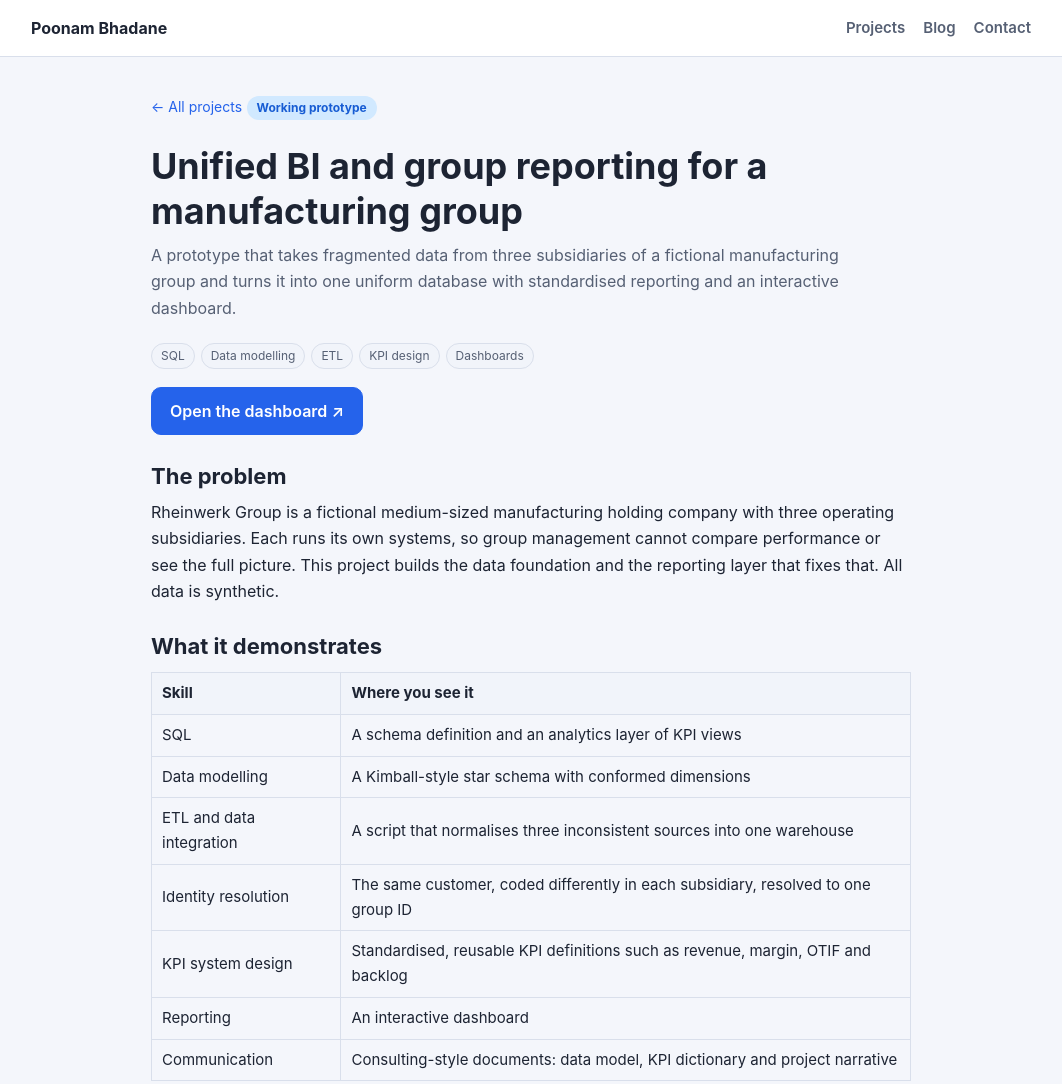
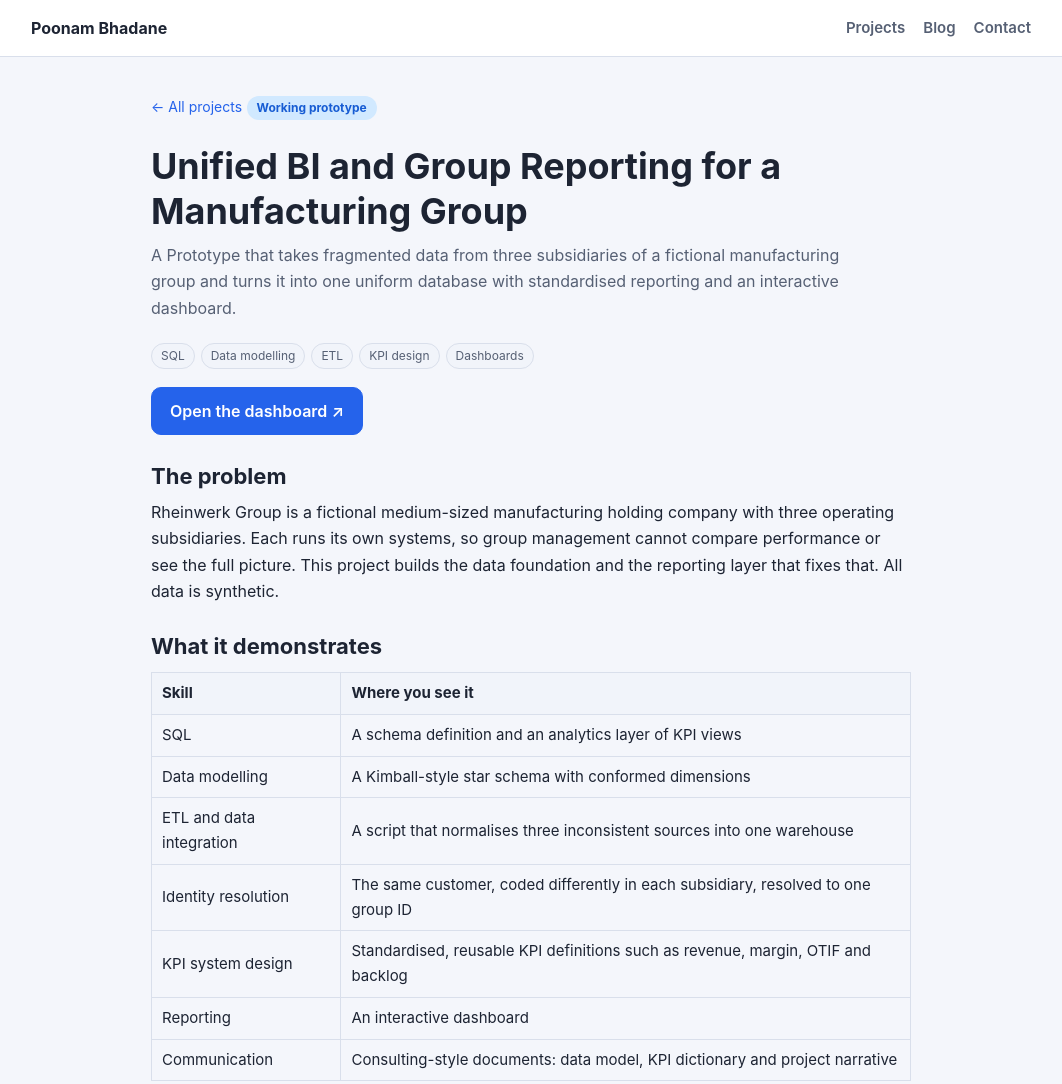
Before and after one commit to poonam-bhadane/poonam-bhadane.github.io, an Astro site: page /projects/group-bi-warehouse in a window 1280 px wide. Shown: the top 1084 px of the page, without its empty margins (109-1171 px from the left). Built offline with nearby package versions, Linux system fonts and the light colour scheme; Astro itself is replaced by a stand-in of ours.

Commit message:
Fix title and summary casing in group BI warehouse
Updated title and summary formatting for consistency.

```diff
--- a/src/content/projects/group-bi-warehouse.md
+++ b/src/content/projects/group-bi-warehouse.md
@@ -1,6 +1,6 @@
 ---
-title: "Unified BI and group reporting for a manufacturing group"
-summary: "A prototype that takes fragmented data from three subsidiaries of a fictional manufacturing group and turns it into one uniform database with standardised reporting and an interactive dashboard."
+title: "Unified BI and Group Reporting for a Manufacturing Group"
+summary: "A Prototype that takes fragmented data from three subsidiaries of a fictional manufacturing group and turns it into one uniform database with standardised reporting and an interactive dashboard."
 status: prototype
 order: 4
 tags: ["SQL", "Data modelling", "ETL", "KPI design", "Dashboards"]
```
